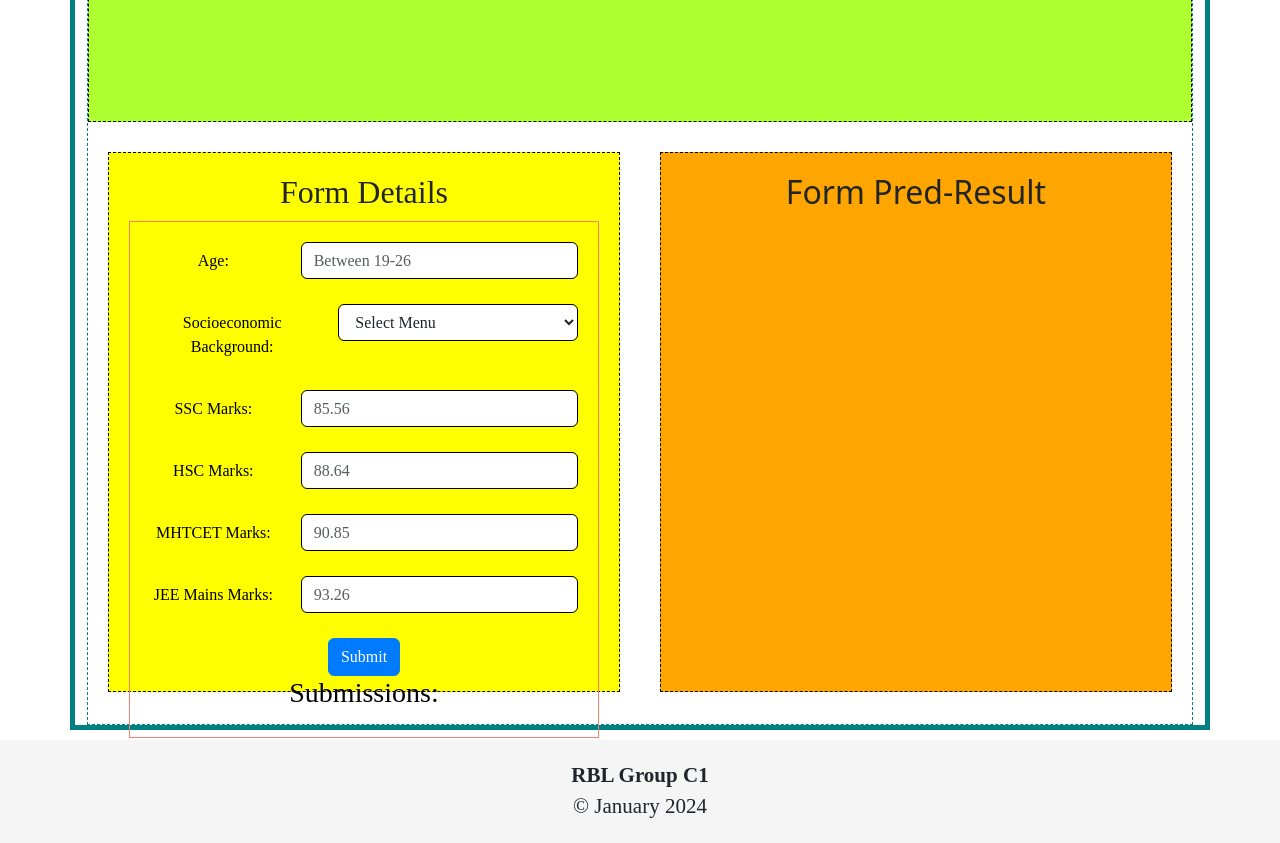
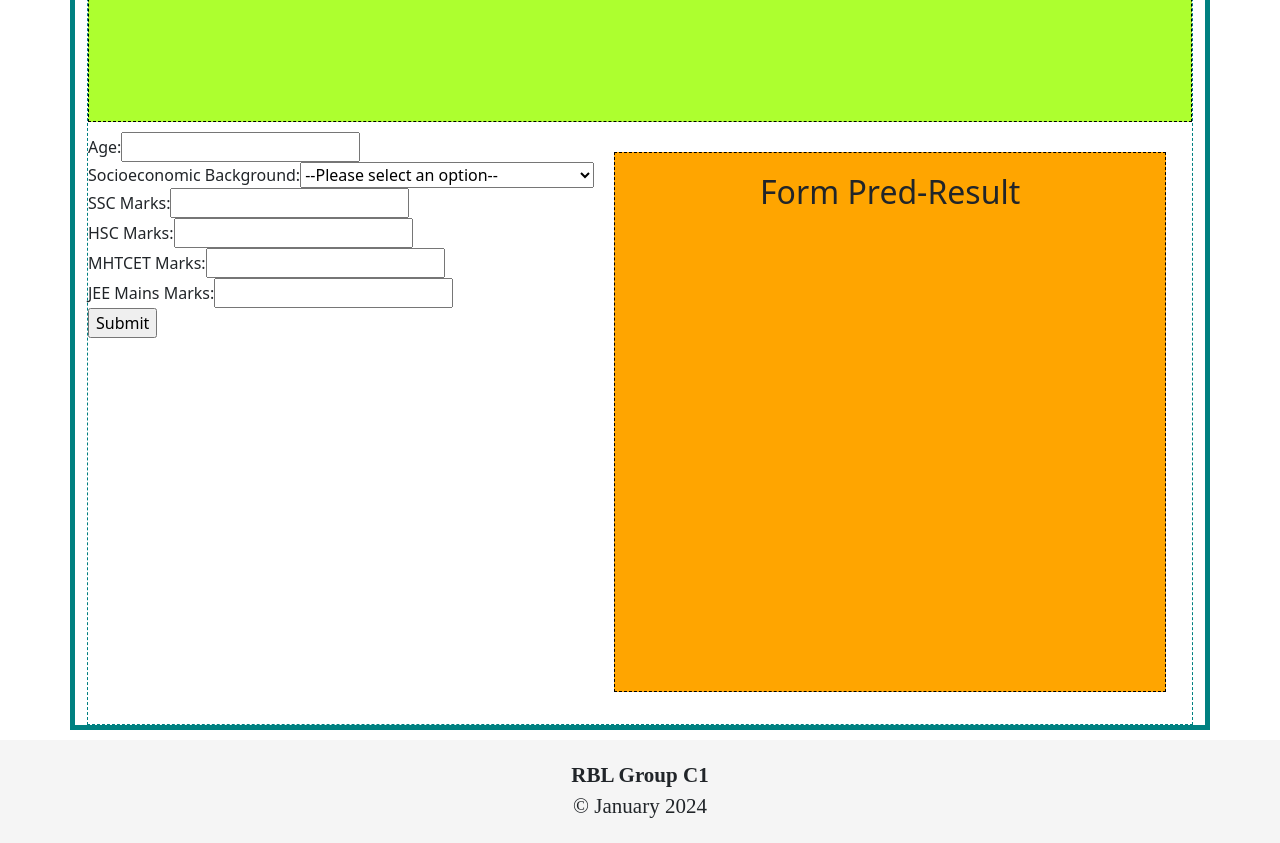
Before and after one commit to KarthikShetty27/project-frontend, a React (Create React App) app: page / in a window 1280 px wide. Shown: the part 620-1463 px from the top of the page. Built offline with nearby package versions, Linux system fonts and the light colour scheme.

Commit message:
Changes-2

```diff
--- a/src/pages/Form.js
+++ b/src/pages/Form.js
@@ -1,121 +1,102 @@
 // Form.js
-import React, { useState }  from 'react';
-import './assets/css/styles.css';
-import IsValid from './IsValid'; // For validation of the form details
-import Result from './Result'; // For the result component
+import React, { useState } from 'react';
 
-const Form = () => {
-  const [formData, setFormData] = useState({
-    age: '',
-    seb: '',
-    sscMarks: '',
-    hscMarks: '',
-    mhtcetMarks: '',
-    jeeMarks: '',
-  });
+function Form() {
+  const [age, setAge] = useState('');
+  const [seb, setSeb] = useState('');
+  const [sscMarks, setSscMarks] = useState('');
+  const [hscMarks, setHscMarks] = useState('');
+  const [mhtcetMarks, setMhtcetMarks] = useState('');
+  const [jeeMainsMarks, setJeeMainsMarks] = useState('');
 
-  const [submissionStatus, setSubmissionStatus] = useState({
-    submitted: false,
-    resultMessage: '',
-  });
-
-  const handleChange = (e) => {
-    const { id, value } = e.target;
-    setFormData((prevData) => ({
-      ...prevData,
-      [id]: value,
-    }));
-  };
-
-  const handleSubmit = (e) => {
-    e.preventDefault();
-    // Validate form data
-    const validationResult = IsValid(formData);
-
-    // Update submission status and result message
-    setSubmissionStatus({
-      submitted: true,
-      resultMessage: validationResult.message,
-  });
-
-    // If validation passed, send data to Flask backend
-    if (validationResult.isValid) {
-      // Code to send data to Flask backend goes here
-      // You can use fetch or any other method to send data to the backend
-      // Example: fetch('backend_url', { method: 'POST', body: JSON.stringify(formData) });
-    }
+  const handleSubmit = (event) => {
+    event.preventDefault();
+    console.log('Form submitted!');
+    console.log(`Age: ${age}`);
+    console.log(`Socioeconomic Background: ${seb}`);
+    console.log(`SSC Marks: ${sscMarks}`);
+    console.log(`HSC Marks: ${hscMarks}`);
+    console.log(`MHTCET Marks: ${mhtcetMarks}`);
+    console.log(`JEE Mains Marks: ${jeeMainsMarks}`);
   };
 
   return (
-    <div id="finput">
-      <h2>Form Details</h2>
-      <div className='form-data'>
-        <form onSubmit={handleSubmit}>
-         {/* Age */}
-         <div  className="form-group row">
-            <label for="Age"  className="col-sm-4 col-form-label">Age: </label>
-            <div  className="col-sm-8">
-              <input type="age"  className="form-control" id="Age" placeholder="Between 19-26" required min="19" max="26" onChange={handleChange} value={formData.age} />
-              <div className="invalid-feedback">Please enter a valid age between 19 and 26.</div>
-            </div>
-         </div><br />
-         {/* SEB - Socioeconomic Background */}
-         <div  className="form-group row">
-            <label for="SEB"  className="col-sm-5 col-form-label">Socioeconomic Background: </label>
-            <div  className="col-sm-7">
-              <select id="inputState"  className="form-control" required onChange={handleChange} value={formData.age} >
-                  <option value=""> Select Menu </option>
-                  <option value="Open"> Open </option>
-                  <option value="State Quota"> SQ - State Quota </option>
-                  <option value="SC"> SC - Scheduled Castes </option>
-                  <option value="ST"> ST - Scheduled Tribes </option>
-                  <option value="EWS"> EWS - Economically Weaker Sections </option>
-                  <option value="OBC"> OBC - Other Backward Classes  </option>
-              </select>
-              <div className="invalid-feedback">Please select a socioeconomic background.</div>
-            </div>
-         </div><br />
-         {/* SSC Marks */}
-         <div  className="form-group row">
-            <label for="SSC"  className="col-sm-4 col-form-label">SSC Marks: </label>
-            <div  className="col-sm-8">
-              <input type="ssc-marks" step="0.01" className="form-control" id="SSC" placeholder="85.56" required  onChange={handleChange} value={formData.age} />
-              <div className="invalid-feedback">Please enter a valid SSC marks with 2 decimal places.</div>
-            </div>
-         </div><br />
-         {/* HSC Marks  */}
-         <div  className="form-group row">
-            <label for="HSC"  className="col-sm-4 col-form-label">HSC Marks: </label>
-            <div  className="col-sm-8">
-                <input type="hsc-marks" step="0.01" className="form-control" id="HSC" placeholder="88.64"  onChange={handleChange} value={formData.age} />
-                <div className="invalid-feedback">Please enter a valid HSC marks with 2 decimal places.</div>
-            </div>
-         </div><br />
-         {/* MHTCET Marks */}
-         <div  className="form-group row">
-            <label for="MHTCET"  className="col-sm-4 col-form-label">MHTCET Marks: </label>
-            <div  className="col-sm-8">
-                <input type="mhtcet-marks" step="0.01" className="form-control" id="MHTCET" placeholder="90.85"  onChange={handleChange} value={formData.age}  />
-                <div className="invalid-feedback">Please enter a valid MHTCET marks with 2 decimal places.</div>
-            </div>
-         </div><br />
-         {/* JEE Marks Marks */}
-         <div  className="form-group row">
-            <label for="JEE"  className="col-sm-4 col-form-label">JEE Mains Marks: </label>
-            <div  className="col-sm-8">
-                <input type="jee-mains-marks" step="0.01" className="form-control" id="JEE" placeholder="93.26"  onChange={handleChange} value={formData.age} />
-                <div className="invalid-feedback">Please enter a valid JEE Mains marks with 2 decimal places.</div>
-            </div>
-         </div><br />
-         <button type="submit"  className="btn btn-primary">Submit</button>
-        </form>
-        <div>
-        <h3>Submissions:</h3>
-        {submissionStatus.submitted && <Result resultMessage={submissionStatus.resultMessage} />}
-      </div>
-      </div>
-    </div>
+    <form onSubmit={handleSubmit}>
+      <label>
+        Age:
+        <input
+          type="text"
+          value={age}
+          onChange={(event) => setAge(event.target.value)}
+          required
+        />
+      </label>
+      <br />
+      <label>
+        Socioeconomic Background:
+        <select
+          value={seb}
+          onChange={(event) => setSeb(event.target.value)}
+          required
+        >
+          <option value="">--Please select an option--</option>
+          <option value="Open">Open</option>
+          <option value="SQ - State Quota">SQ - State Quota</option>
+          <option value="SC - Scheduled Castes">SC - Scheduled Castes</option>
+          <option value="ST - Scheduled Tribes">ST - Scheduled Tribes</option>
+          <option value="EWS - Economically Weaker Sections">
+            EWS - Economically Weaker Sections
+          </option>
+          <option value="OBC - Other Backward Classes">
+            OBC - Other Backward Classes
+          </option>
+        </select>
+      </label>
+      <br />
+      <label>
+        SSC Marks:
+        <input
+          type="number"
+          step="0.01"
+          value={sscMarks}
+          onChange={(event) => setSscMarks(event.target.value)}
+          required
+        />
+      </label>
+      <br />
+      <label>
+        HSC Marks:
+        <input
+          type="number"
+          step="0.01"
+          value={hscMarks}
+          onChange={(event) => setHscMarks(event.target.value)}
+        />
+      </label>
+      <br />
+      <label>
+        MHTCET Marks:
+        <input
+          type="number"
+          step="0.01"
+          value={mhtcetMarks}
+          onChange={(event) => setMhtcetMarks(event.target.value)}
+        />
+      </label>
+      <br />
+      <label>
+        JEE Mains Marks:
+        <input
+          type="number"
+          step="0.01"
+          value={jeeMainsMarks}
+          onChange={(event) => setJeeMainsMarks(event.target.value)}
+        />
+      </label>
+      <br />
+      <input type="submit" value="Submit" />
+    </form>
   );
-};
+}
 
 export default Form;
```
